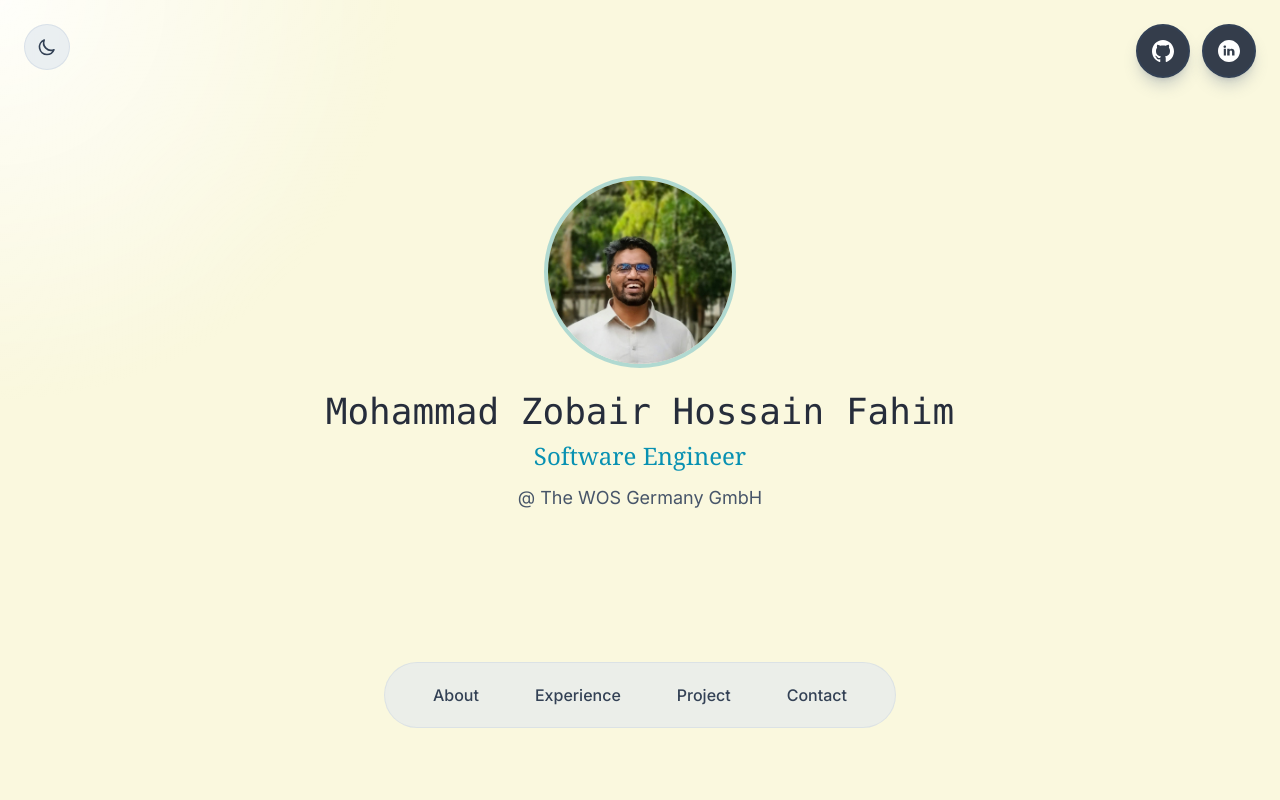
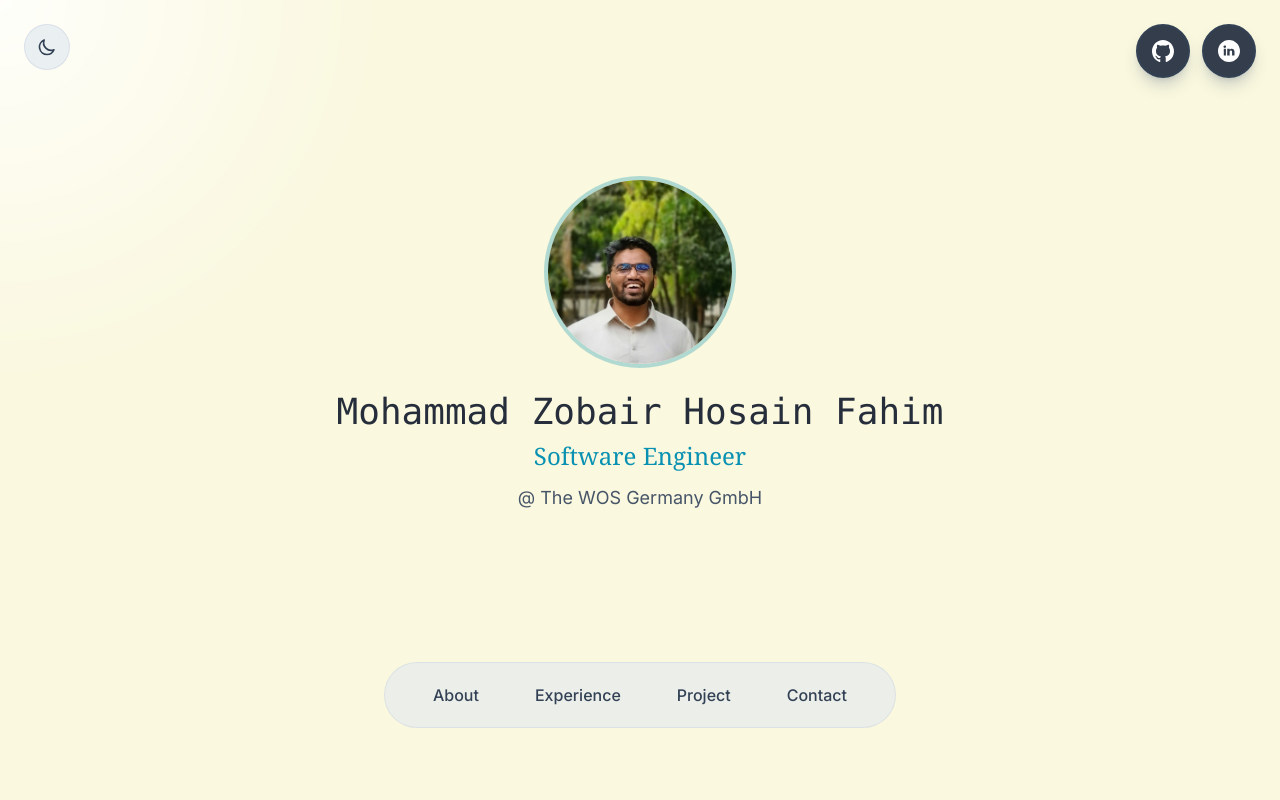
Before and after one commit to HikenNoAce001/Portfolio, a Next.js app: page / in a window 1280 px wide. Shown: the top 800 px of the page. Built offline with nearby package versions, Linux system fonts and the light colour scheme.

Commit message:
fix:name

```diff
--- a/src/app/Components/Home.tsx
+++ b/src/app/Components/Home.tsx
@@ -15,7 +15,7 @@ export default function Landing() {
           />
         </div>
         <h1 className="text-xl sm:text-2xl md:text-3xl lg:text-4xl font-mono opacity-90 break-words mb-2 text-slate-900 dark:text-white">
-          Mohammad Zobair Hossain Fahim
+          Mohammad Zobair Hosain Fahim
         </h1>
         <p className="text-base sm:text-lg md:text-xl lg:text-2xl font-serif mb-3 text-cyan-600 dark:text-cyan-400">
           Software Engineer
```
